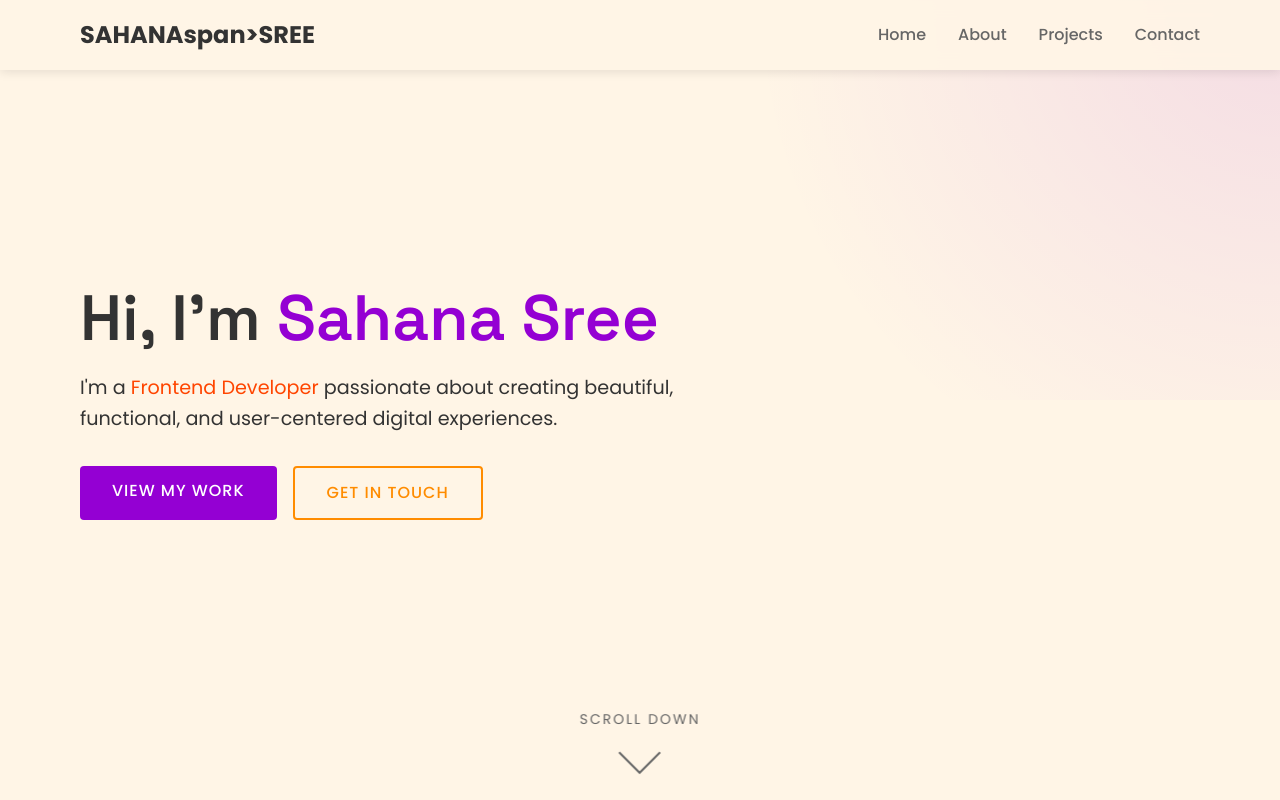
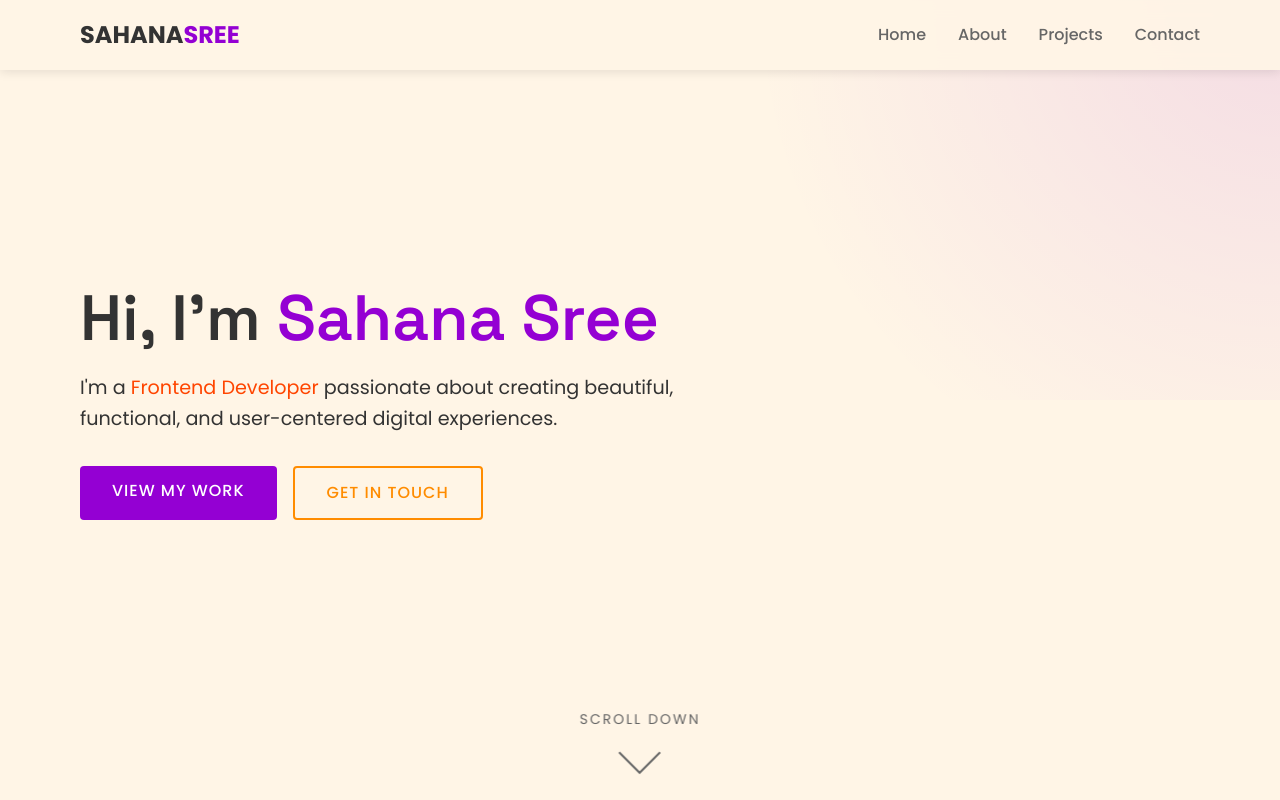
Before and after one commit to sahanasree28/occ, a plain HTML site: page index.html in a window 1280 px wide. Shown: the top 800 px of the page. Drawn offline with Linux system fonts and the light colour scheme.

Commit message:
Update index.html

```diff
--- a/index.html
+++ b/index.html
@@ -788,7 +788,7 @@
     <!-- Header & Navigation -->
     <header id="header">
         <div class="container nav-container">
-            <a href="#home" class="logo">SAHANAspan>SREE</span></a>
+            <a href="#home" class="logo">SAHANA<span>SREE</span></a>
             <button class="mobile-toggle" aria-label="Toggle menu">☰</button>
             <ul class="nav-links">
                 <li><a href="#home">Home</a></li>
```
